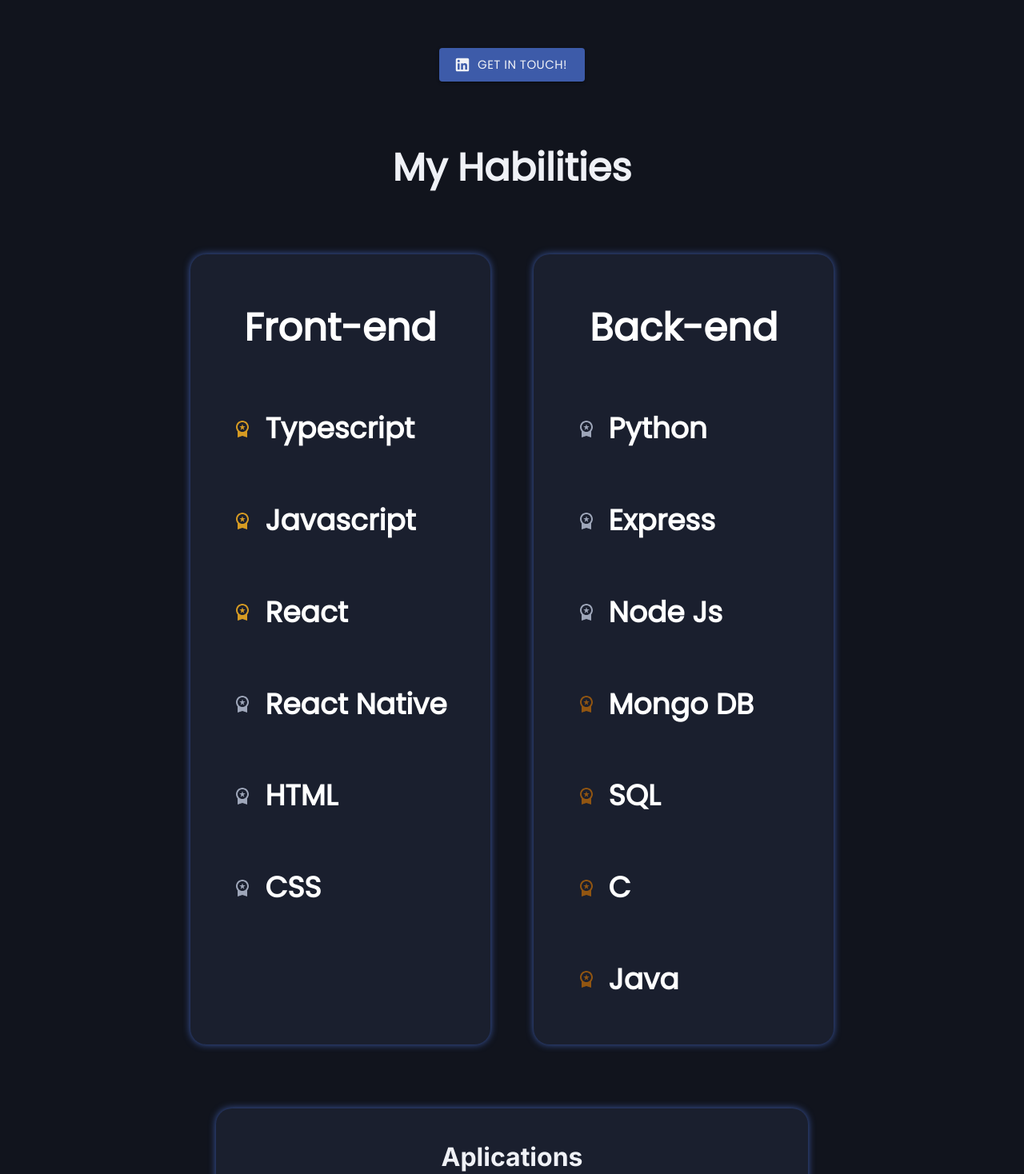
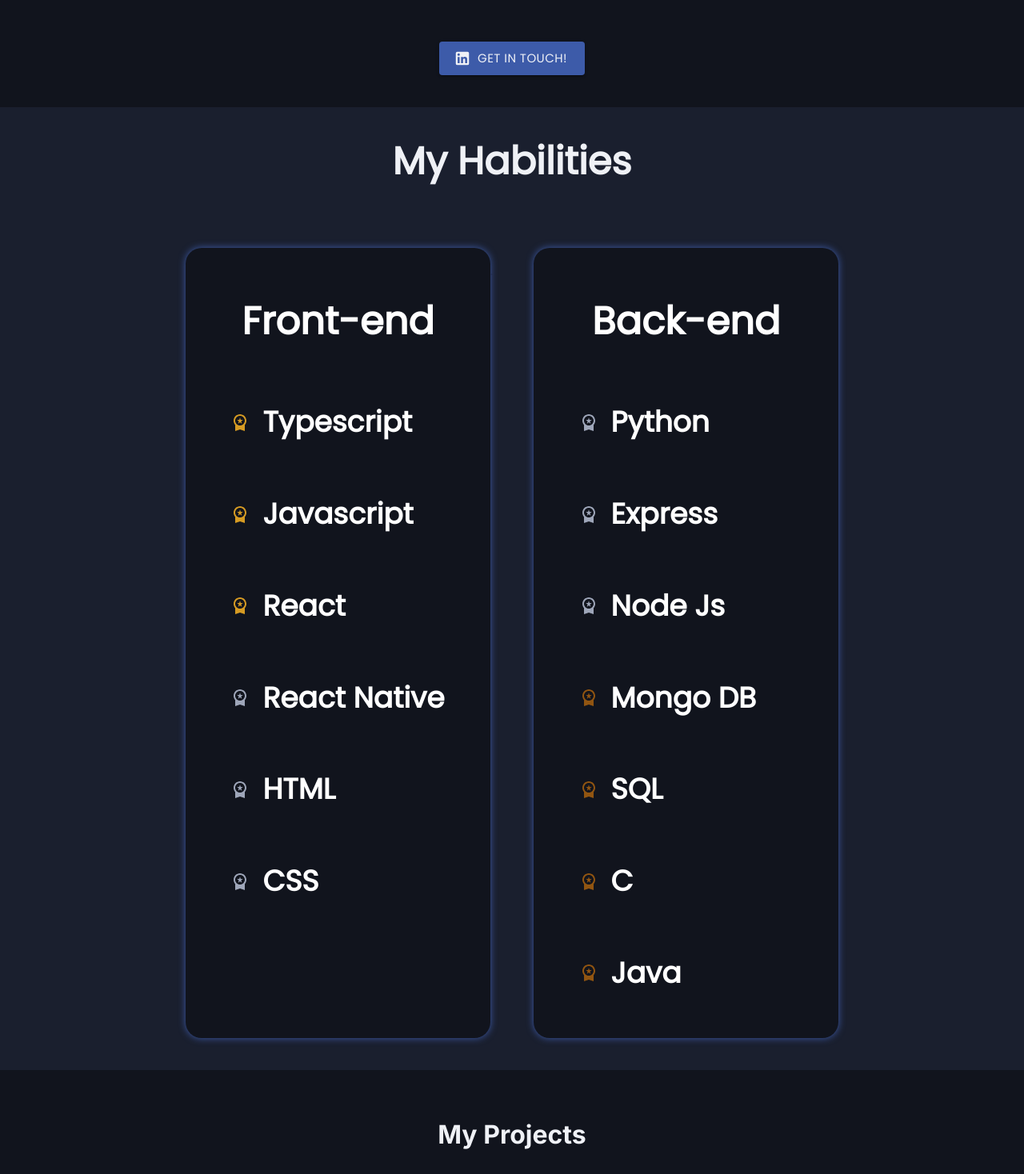
Before and after one commit to GabrielGardini/Portfolio, a Next.js app: page / in a window 1280 px wide. Shown: the part 1302-2770 px from the top of the page at 80% size. Built offline with nearby package versions, Linux system fonts and the light colour scheme.

Commit message:
fix details

```diff
--- a/src/app/components/Formation.tsx
+++ b/src/app/components/Formation.tsx
@@ -52,7 +52,7 @@ const Formation = () => {
 
   return (
     <>
-      <Box id={"experience"} style={box}>
+      <Box style={box}>
         <Grid sx={gridContainer} container spacing={5}>
           <Grid item xl={6} xs={12}>
             <h1>
--- a/src/app/components/Habilities.tsx
+++ b/src/app/components/Habilities.tsx
@@ -13,7 +13,7 @@ const Habilities = () => {
     // marginY: 2,
     display: "flex",
     justifyContent: "center",
-    backgroundColor: "#11141D",
+    backgroundColor: "#1A1F2E",
     fontFamily: "Poppins",
     fontSize: matches ? 24 : 18,
     color:"#EFF1F6",
@@ -27,16 +27,16 @@ const Habilities = () => {
   };
   const solutionBoxBlue = {
     fontFamily: "Poppins",
-    backgroundColor: "#11141D",
+    backgroundColor: "#1A1F2E",
     display: "flex",
     justifyContent: "center",
   };
 
-
+  // 1A1F2E
   return (
     <>
-       <Box sx={{ backgroundColor: "#11141D" }}>
-        <Box id={"solucoes"} data-anime={"center"} sx={box}>
+       <Box sx={{ backgroundColor: "#1A1F2E", width:"100vw" }}>
+        <Box data-anime={"center"} sx={box}>
           <h1 className="test">
             My Habilities
           </h1>
@@ -46,7 +46,7 @@ const Habilities = () => {
             <Grid
               data-anime={"center"}
               className="boxShadow"
-              sx={{ backgroundColor: "#1A1F2E", borderRadius: 5, p: 3, fontSize: matches? 24 : 14 }}
+              sx={{ backgroundColor: "#11141D", borderRadius: 5, p: 3, fontSize: matches? 24 : 14 }}
               item
               md={5.6}
               xs={12}
@@ -94,7 +94,7 @@ const Habilities = () => {
             <Grid
               data-anime={"center"}
               className="boxShadow"
-              sx={{ backgroundColor: "#1A1F2E", borderRadius: 5, p: 3, fontSize: matches? 24 : 14 }}
+              sx={{ backgroundColor: "#11141D", borderRadius: 5, p: 3, fontSize: matches? 24 : 14 }}
               item
               md={5.6}
               xs={12}
--- a/src/app/components/HeroCarousel.jsx
+++ b/src/app/components/HeroCarousel.jsx
@@ -24,6 +24,16 @@ const HeroCarousel = () => {
       <Box
         sx={{
           p: 5,
+          display: "flex",
+          justifyContent: "center",
+          alignItems: "center",
+        }}
+      >
+        <h1>My Projects</h1>
+      </Box>
+      <Box
+        sx={{
+          // p: 5,
           display: "flex",
           justifyContent: "center",
           alignItems: "center",
--- a/src/app/components/Teste.jsx
+++ b/src/app/components/Teste.jsx
@@ -48,7 +48,7 @@ const Teste = () => {
     <>
       <Box sx={{ backgroundColor: "#11141D" }}>
         <Box id={"solucoes"} sx={box}>
-          <h1 className="test">My Habilities</h1>
+          <h1 className="test">My Projects</h1>
         </Box>
         <Box sx={solutionBoxBlue}>
           <Grid container sx={gridContainerWhite}>
--- a/src/app/globals.css
+++ b/src/app/globals.css
@@ -48,6 +48,7 @@ body {
   background-color: #11141D;
   color:#EFF1F6;
   font-family: 'Poppins', sans-serif;
+  margin: 0;
 }
 
 a {
--- a/src/app/page.tsx
+++ b/src/app/page.tsx
@@ -21,7 +21,9 @@ export default function Home() {
     <Header/>
     <Initial/>
     <Formation/>
+    <div id="experience"></div>
     <Habilities/>
+    <div id="projects"></div>
     {matches3?(
       <Teste/>
     ):(
```
